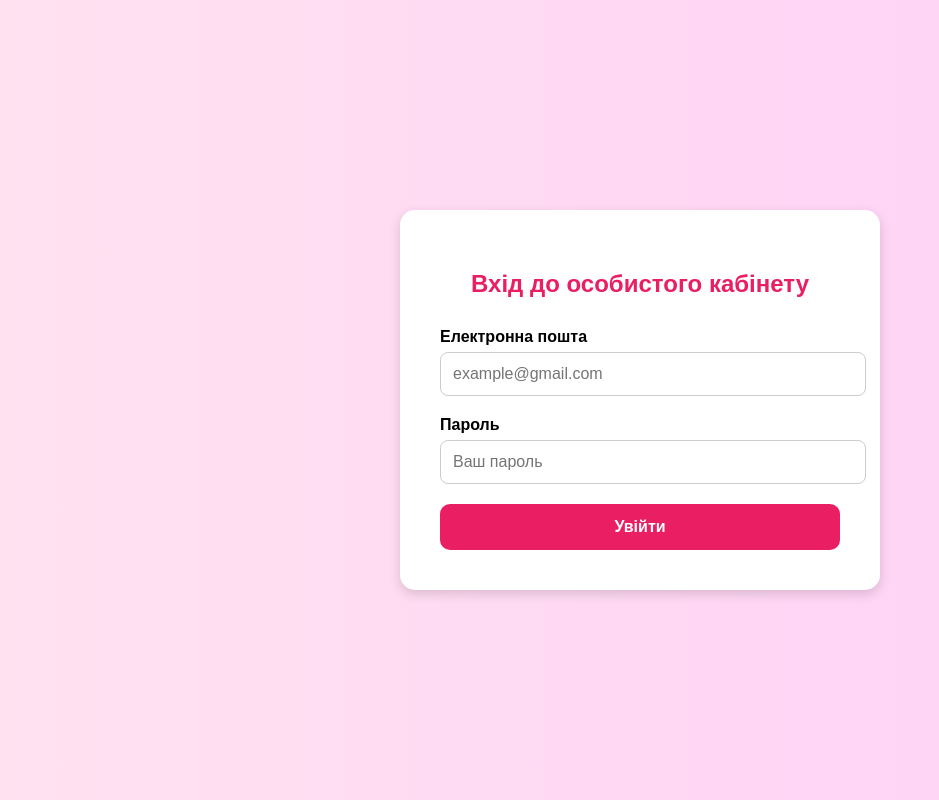
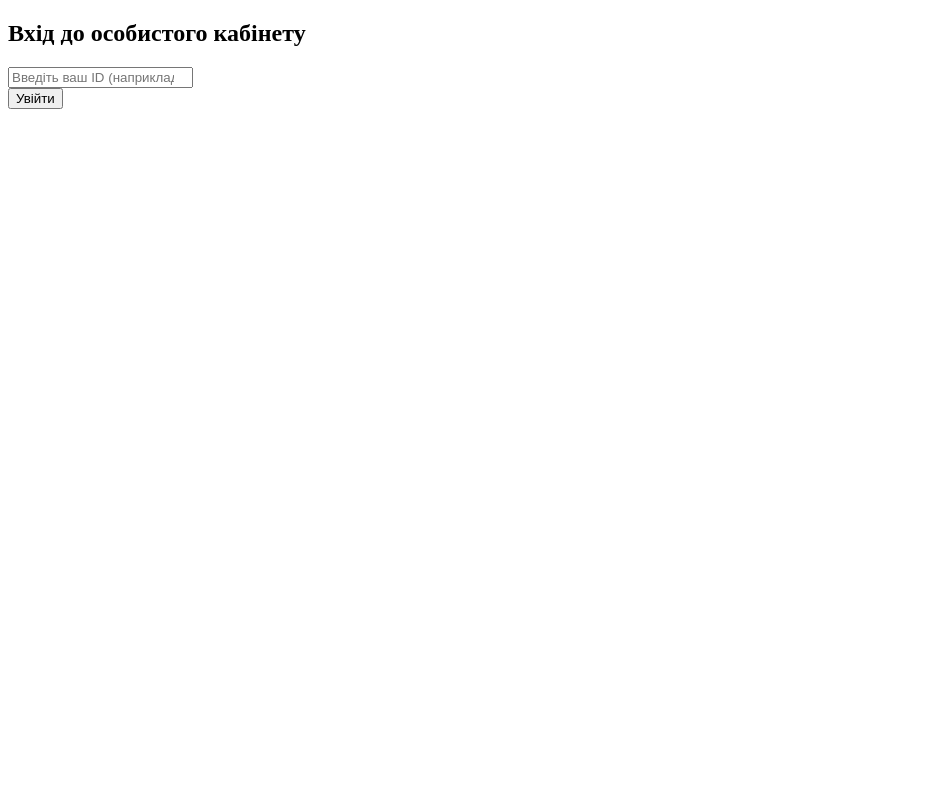
Before and after one commit to Milana-Budzanovska/FocusEd-platform, a website: page login.html in a window 1280 px wide. Shown: the whole page, without its empty margins (0-939 px from the left). Drawn offline with Linux system fonts and the light colour scheme.

Commit message:
Update login.html

```diff
--- a/login.html
+++ b/login.html
@@ -1,120 +1,21 @@
 <!DOCTYPE html>
 <html lang="uk">
 <head>
-  <meta charset="UTF-8" />
-  <title>Вхід до платформи</title>
-  <style>
-    body {
-      font-family: Arial, sans-serif;
-      background: linear-gradient(to right, #ffe1f0, #ffd0f8);
-      display: flex;
-      justify-content: center;
-      align-items: center;
-      height: 100vh;
-      margin: 0;
-    }
-
-    .login-box {
-      background: #fff;
-      padding: 40px;
-      border-radius: 15px;
-      box-shadow: 0 4px 12px rgba(0, 0, 0, 0.15);
-      width: 100%;
-      max-width: 400px;
-      text-align: center;
-    }
-
-    .login-box h2 {
-      color: #e91e63;
-      margin-bottom: 30px;
-    }
-
-    .form-group {
-      margin-bottom: 20px;
-      text-align: left;
-    }
-
-    .form-group label {
-      font-weight: bold;
-      display: block;
-      margin-bottom: 6px;
-    }
-
-    .form-group input {
-      width: 100%;
-      padding: 12px;
-      border: 1px solid #ccc;
-      border-radius: 8px;
-      font-size: 16px;
-    }
-
-    .login-btn {
-      width: 100%;
-      padding: 14px;
-      background-color: #e91e63;
-      color: white;
-      font-size: 16px;
-      font-weight: bold;
-      border: none;
-      border-radius: 10px;
-      cursor: pointer;
-      transition: background-color 0.3s ease;
-    }
-
-    .login-btn:hover {
-      background-color: #c2185b;
-    }
-
-    .error {
-      color: red;
-      text-align: center;
-      margin-top: 10px;
-      display: none;
-    }
-  </style>
+  <meta charset="UTF-8">
+  <title>Вхід</title>
 </head>
 <body>
-  <div class="login-box">
-    <h2>Вхід до особистого кабінету</h2>
-    <div class="form-group">
-      <label for="email">Електронна пошта</label>
-      <input type="email" id="email" placeholder="example@gmail.com" />
-    </div>
-    <div class="form-group">
-      <label for="password">Пароль</label>
-      <input type="password" id="password" placeholder="Ваш пароль" />
-    </div>
-    <button class="login-btn">Увійти</button>
-    <div class="error" id="errorMsg">Невірна електронна пошта або пароль.</div>
-  </div>
+  <h2>Вхід до особистого кабінету</h2>
+  <form id="loginForm">
+    <input type="number" id="studentId" placeholder="Введіть ваш ID (наприклад: 1)" required><br>
+    <button type="submit">Увійти</button>
+  </form>
 
   <script>
-    document.querySelector('.login-btn').addEventListener('click', async () => {
-      const email = document.getElementById('email').value.trim();
-      const password = document.getElementById('password').value.trim();
-      const errorDiv = document.getElementById('errorMsg');
-
-      try {
-        const response = await fetch('https://focused-server.onrender.com/login', {
-          method: 'POST',
-          headers: {
-            'Content-Type': 'application/json'
-          },
-          body: JSON.stringify({ email, password })
-        });
-
-        const data = await response.json();
-        console.log('Відповідь від сервера:', data);
-
-        if (response.ok && data.success && data.student) {
-          window.location.href = `MyCabinet.html?id=${data.student.id}`;
-        } else {
-          errorDiv.style.display = 'block';
-        }
-      } catch (err) {
-        console.error('Помилка запиту:', err);
-        alert('Помилка з’єднання з сервером.');
-      }
+    document.getElementById('loginForm').addEventListener('submit', function (e) {
+      e.preventDefault();
+      const id = document.getElementById('studentId').value;
+      window.location.href = `MyCabinet.html?id=${id}`;
     });
   </script>
 </body>
```
